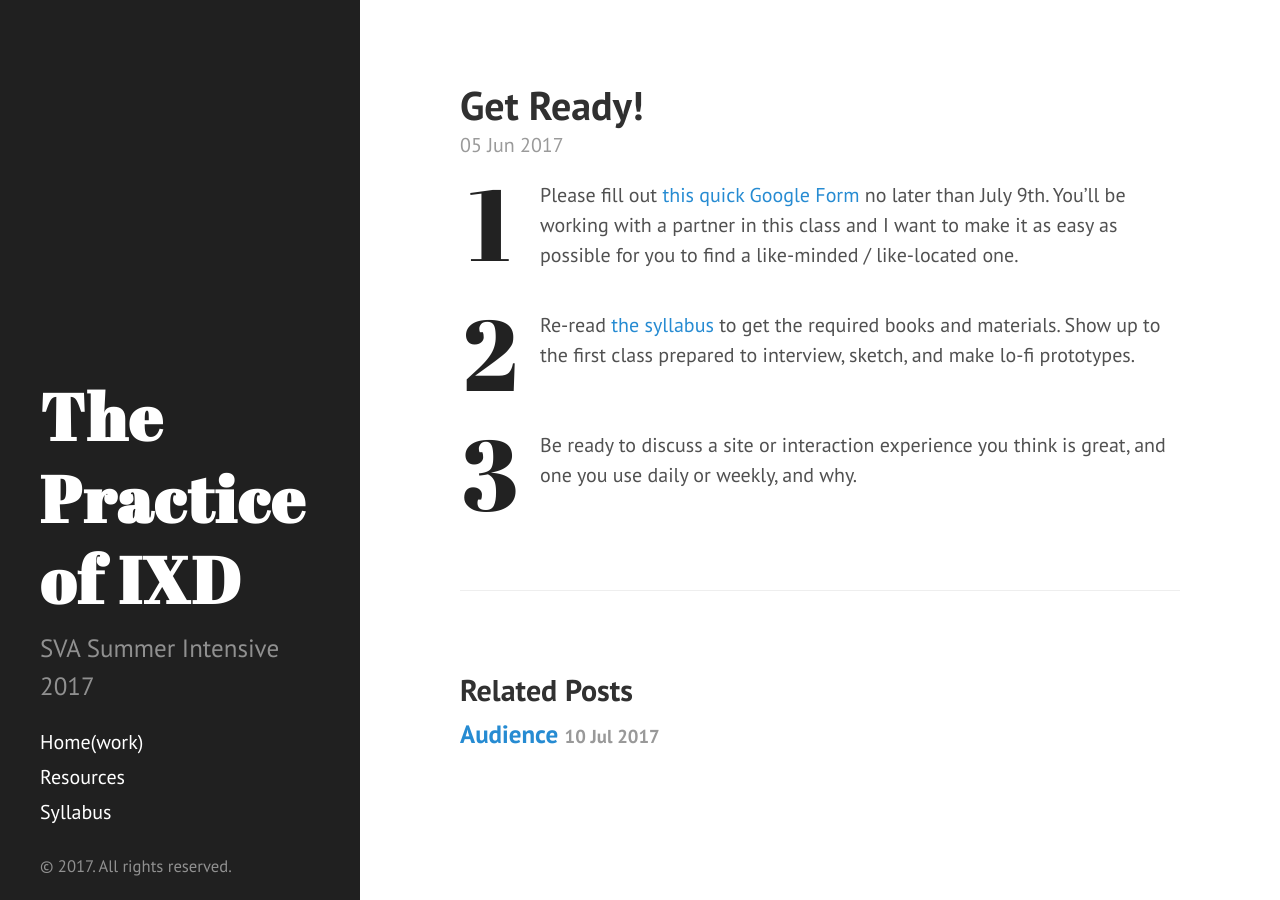
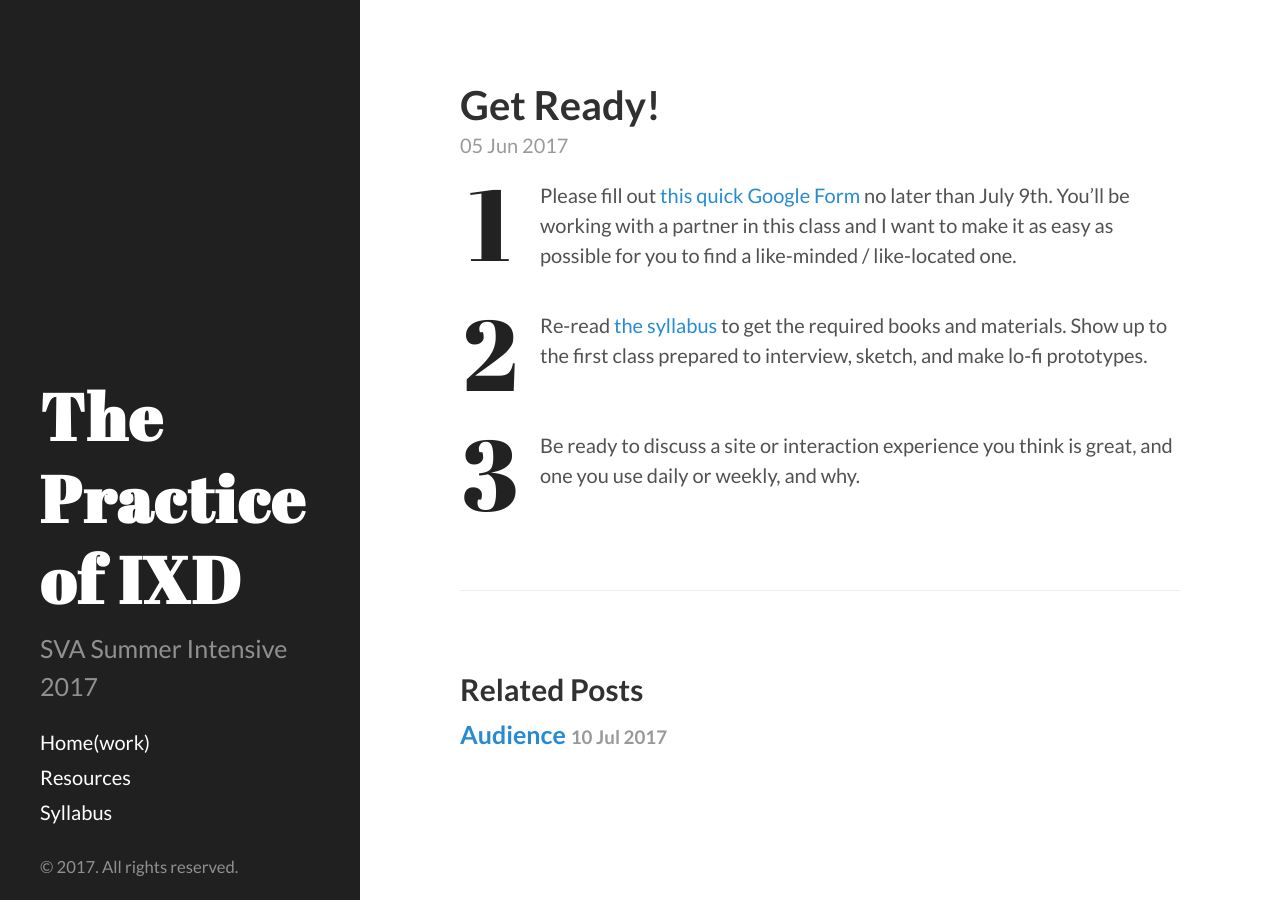
Before and after one commit to energy7/practiceixd, a Jekyll site: the page built from _posts/2017-06-04-get-ready.markdown, in a window 1280 px wide. Built offline with Jekyll 4.4.1, drawn with Linux system fonts in a browser that asks for light colours.

Commit message:
change font to Lato

```diff
--- a/_includes/head.html
+++ b/_includes/head.html
@@ -19,7 +19,7 @@
   <link rel="stylesheet" href="{{ site.url }}/public/css/syntax.css">
   <link rel="stylesheet" href="{{ site.url }}/public/css/hyde.css">
   <link rel="stylesheet" href="{{ site.url }}/public/css/heinze.css">
-  <link rel="stylesheet" href="http://fonts.googleapis.com/css?family=PT+Sans:400,400italic,700|Abril+Fatface">
+  <link rel="stylesheet" href="http://fonts.googleapis.com/css?family=Lato:400,400italic,700|Abril+Fatface">
 
   <!-- Icons -->
   <link rel="apple-touch-icon-precomposed" sizes="144x144" href="{{ site.url }}/public/apple-touch-icon-144-precomposed.png">
--- a/public/css/heinze.css
+++ b/public/css/heinze.css
@@ -1,4 +1,8 @@
 /* theme mods */
+
+html {
+  font-family: Lato, Helvetica, Arial, sans-serif;
+}
 
 .sidebar-about h1 {
   letter-spacing: 2px;
```
Also changed, not shown: _posts/2017-06-04-get-ready.markdown (line endings or trailing spaces), 9 other files.
